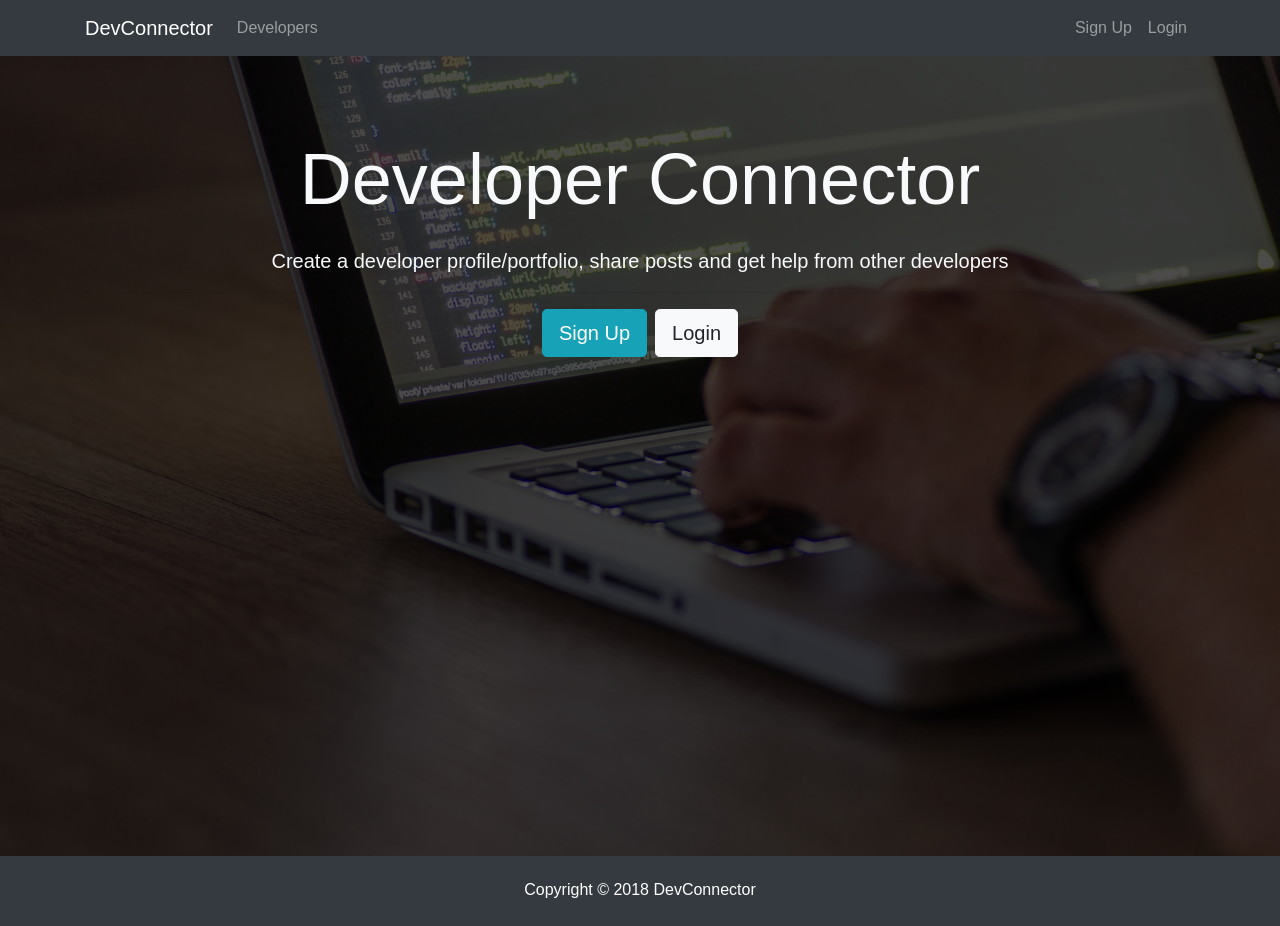
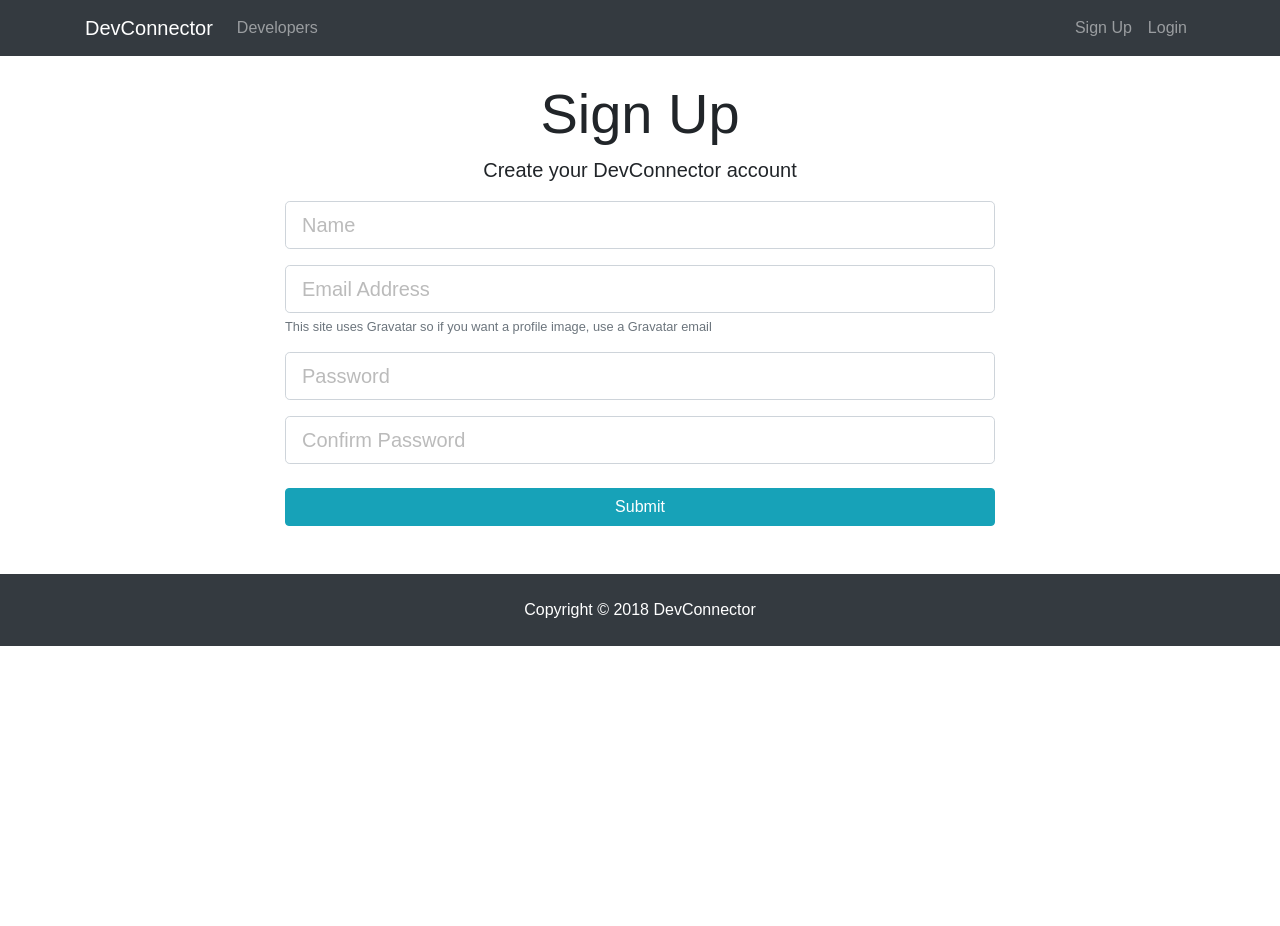
Before and after one commit to MoltenPL85/dev-connector-mern, a React (Create React App) app in the folder client/: page /register in a window 1280 px wide. After the commit the page ends 800 px from the top, so only its background shows below. Built offline with nearby package versions, Linux system fonts and the light colour scheme.

Commit message:
Axios and router added, Login and Register components

```diff
--- a/client/package.json
+++ b/client/package.json
@@ -3,8 +3,10 @@
   "version": "0.1.0",
   "private": true,
   "dependencies": {
+    "axios": "^0.18.0",
     "react": "^16.4.0",
     "react-dom": "^16.4.0",
+    "react-router-dom": "^4.3.1",
     "react-scripts": "1.1.4"
   },
   "scripts": {
--- a/client/src/App.js
+++ b/client/src/App.js
@@ -1,18 +1,27 @@
 import React, { Component } from 'react';
+import { BrowserRouter as Router, Route } from 'react-router-dom';
 import './App.css';
 
 import Navbar from './components/layout/Navbar';
 import Landing from './components/layout/Landing';
 import Footer from './components/layout/Footer';
+import Register from './components/auth/Register';
+import Login from './components/auth/Login';
 
 class App extends Component {
   render() {
     return (
-      <div className="App">
-        <Navbar />
-        <Landing />
-        <Footer />
-      </div>
+      <Router>
+        <div className="App">
+          <Navbar />
+          <Route exact path="/" component={Landing} />
+          <div className="container">
+            <Route exact path="/register" component={Register} />
+            <Route exact path="/login" component={Login} />
+          </div>
+          <Footer />
+        </div>
+      </Router>
     );
   }
 }
--- /dev/null
+++ b/client/src/components/auth/Login.js
@@ -0,0 +1,66 @@
+import React, { Component } from 'react';
+
+class Login extends Component {
+  state = {
+    email: '',
+    password: '',
+    errors: {},
+  };
+
+  onChange = e => {
+    this.setState({ [e.target.name]: e.target.value });
+  };
+
+  onSubmit = e => {
+    e.preventDefault();
+
+    const user = {
+      email: this.state.email,
+      password: this.state.password,
+    };
+
+    console.log(user);
+  };
+
+  render() {
+    return (
+      <div className="login">
+        <div className="container">
+          <div className="row">
+            <div className="col-md-8 m-auto">
+              <h1 className="display-4 text-center">Log In</h1>
+              <p className="lead text-center">
+                Sign in to your DevConnector account
+              </p>
+              <form onSubmit={this.onSubmit}>
+                <div className="form-group">
+                  <input
+                    type="email"
+                    className="form-control form-control-lg"
+                    placeholder="Email Address"
+                    name="email"
+                    value={this.state.email}
+                    onChange={this.onChange}
+                  />
+                </div>
+                <div className="form-group">
+                  <input
+                    type="password"
+                    className="form-control form-control-lg"
+                    placeholder="Password"
+                    name="password"
+                    value={this.state.password}
+                    onChange={this.onChange}
+                  />
+                </div>
+                <input type="submit" className="btn btn-info btn-block mt-4" />
+              </form>
+            </div>
+          </div>
+        </div>
+      </div>
+    );
+  }
+}
+
+export default Login;
--- /dev/null
+++ b/client/src/components/auth/Register.js
@@ -0,0 +1,116 @@
+import React, { Component } from 'react';
+import axios from 'axios';
+
+class Register extends Component {
+  state = {
+    name: '',
+    email: '',
+    password: '',
+    password2: '',
+    errors: {},
+  };
+
+  onChange = e => {
+    this.setState({ [e.target.name]: e.target.value });
+  };
+
+  onSubmit = e => {
+    e.preventDefault();
+
+    const newUser = {
+      name: this.state.name,
+      email: this.state.email,
+      password: this.state.password,
+      password2: this.state.password2,
+    };
+
+    axios
+      .post('/api/users/register', newUser)
+      .then(res => console.log(res.data))
+      .catch(err => this.setState({ errors: err.response.data }));
+  };
+
+  render() {
+    const { errors } = this.state;
+    const isInvalidName = errors.name ? 'is-invalid' : '';
+    const isInvalidEmail = errors.email ? 'is-invalid' : '';
+    const isInvalidPassword = errors.password ? 'is-invalid' : '';
+    const isInvalidPassword2 = errors.password2 ? 'is-invalid' : '';
+
+    return (
+      <div className="register">
+        <div className="container">
+          <div className="row">
+            <div className="col-md-8 m-auto">
+              <h1 className="display-4 text-center">Sign Up</h1>
+              <p className="lead text-center">
+                Create your DevConnector account
+              </p>
+              <form noValidate onSubmit={this.onSubmit}>
+                <div className="form-group">
+                  <input
+                    type="text"
+                    className={`${isInvalidName} form-control form-control-lg`}
+                    placeholder="Name"
+                    name="name"
+                    value={this.state.name}
+                    onChange={this.onChange}
+                  />
+                  {errors.name && (
+                    <div className="invalid-feedback">{errors.name}</div>
+                  )}
+                </div>
+                <div className="form-group">
+                  <input
+                    type="email"
+                    className={`${isInvalidEmail} form-control form-control-lg`}
+                    placeholder="Email Address"
+                    name="email"
+                    value={this.state.email}
+                    onChange={this.onChange}
+                  />
+                  {errors.email && (
+                    <div className="invalid-feedback">{errors.email}</div>
+                  )}
+                  <small className="form-text text-muted">
+                    This site uses Gravatar so if you want a profile image, use
+                    a Gravatar email
+                  </small>
+                </div>
+                <div className="form-group">
+                  <input
+                    type="password"
+                    className={`${isInvalidPassword} form-control form-control-lg`}
+                    placeholder="Password"
+                    name="password"
+                    value={this.state.password}
+                    onChange={this.onChange}
+                  />
+                  {errors.password && (
+                    <div className="invalid-feedback">{errors.password}</div>
+                  )}
+                </div>
+                <div className="form-group">
+                  <input
+                    type="password"
+                    className={`${isInvalidPassword2} form-control form-control-lg`}
+                    placeholder="Confirm Password"
+                    name="password2"
+                    value={this.state.password2}
+                    onChange={this.onChange}
+                  />
+                  {errors.password2 && (
+                    <div className="invalid-feedback">{errors.password2}</div>
+                  )}
+                </div>
+                <input type="submit" className="btn btn-info btn-block mt-4" />
+              </form>
+            </div>
+          </div>
+        </div>
+      </div>
+    );
+  }
+}
+
+export default Register;
--- a/client/src/components/layout/Landing.js
+++ b/client/src/components/layout/Landing.js
@@ -1,4 +1,5 @@
 import React, { Component } from 'react';
+import { Link } from 'react-router-dom';
 
 class Landing extends Component {
   render() {
@@ -15,12 +16,12 @@
                   from other developers
                 </p>
                 <hr />
-                <a href="register.html" className="btn btn-lg btn-info mr-2">
+                <Link to="/register" className="btn btn-lg btn-info mr-2">
                   Sign Up
-                </a>
-                <a href="login.html" className="btn btn-lg btn-light">
+                </Link>
+                <Link to="/login" className="btn btn-lg btn-light">
                   Login
-                </a>
+                </Link>
               </div>
             </div>
           </div>
--- a/client/src/components/layout/Navbar.js
+++ b/client/src/components/layout/Navbar.js
@@ -1,13 +1,14 @@
 import React, { Component } from 'react';
+import { Link } from 'react-router-dom';
 
 class Navbar extends Component {
   render() {
     return (
       <nav className="navbar navbar-expand-sm navbar-dark bg-dark mb-4">
         <div className="container">
-          <a className="navbar-brand" href="landing.html">
+          <Link className="navbar-brand" to="/">
             DevConnector
-          </a>
+          </Link>
           <button
             className="navbar-toggler"
             type="button"
@@ -20,23 +21,22 @@
           <div className="collapse navbar-collapse" id="mobile-nav">
             <ul className="navbar-nav mr-auto">
               <li className="nav-item">
-                <a className="nav-link" href="profiles.html">
-                  {' '}
+                <Link className="nav-link" to="/profiles">
                   Developers
-                </a>
+                </Link>
               </li>
             </ul>
 
             <ul className="navbar-nav ml-auto">
               <li className="nav-item">
-                <a className="nav-link" href="register.html">
+                <Link className="nav-link" to="/register">
                   Sign Up
-                </a>
+                </Link>
               </li>
               <li className="nav-item">
-                <a className="nav-link" href="login.html">
+                <Link className="nav-link" to="/login">
                   Login
-                </a>
+                </Link>
               </li>
             </ul>
           </div>
```
Also changed, not shown: 1 other file (tests, documents, lock files or other folders).
